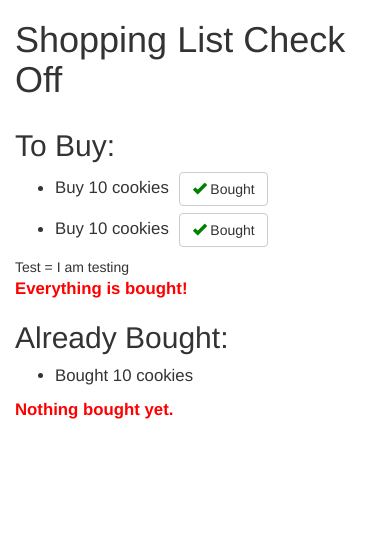
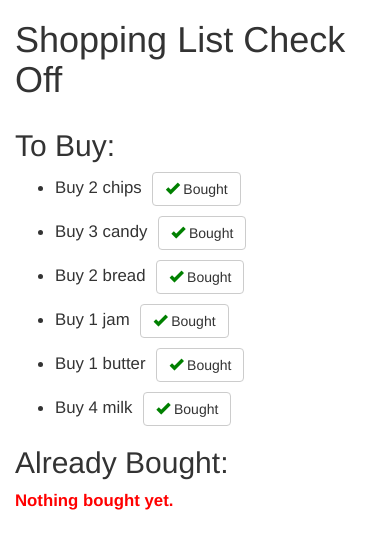
Before and after one commit to pallabrath/coursera-angularjs, a plain HTML site: page module2-solution/index.html in a window 390 px wide. Drawn offline with nearby package versions, Linux system fonts and the light colour scheme.

Commit message:
changed to complete assignment.

```diff
--- a/module2-solution/index.html
+++ b/module2-solution/index.html
@@ -32,21 +32,21 @@
     <!-- To Buy List -->
     <div class="col-md-6" ng-controller="ToBuyController">
      <h2>To Buy:</h2>
-     <ul>
-       <li>Buy 10 cookies <button class="btn btn-default"><span class="glyphicon glyphicon-ok"></span> Bought</button></li>
-       <li>Buy 10 cookies <button class="btn btn-default"><span class="glyphicon glyphicon-ok"></span> Bought</button></li>
+     <ul ng-repeat="item in catlog">
+       <li>Buy {{item.quantity}} {{item.name}}
+         <button class="btn btn-default" ng-click="addToCart($index)">
+         <span class="glyphicon glyphicon-ok"></span> Bought</button></li>
      </ul>
-     Test = {{catlog}}
-     <div class="emptyMessage">Everything is bought!</div>
+     <div class="emptyMessage"  ng-hide="catlog.length > 0">Everything is bought!</div>
     </div>
 
     <!-- Already Bought List -->
-    <div class="col-md-6">
+    <div class="col-md-6" ng-controller="AlreadyBoughtController">
      <h2>Already Bought:</h2>
-     <ul>
-       <li>Bought 10 cookies</li>
+     <ul ng-repeat="item in alreadyBoughtItems">
+       <li>Bought {{item.quantity}} {{item.name}}</li>
      </ul>
-     <div class="emptyMessage">Nothing bought yet.</div>
+     <div class="emptyMessage" ng-hide="alreadyBoughtItems.length > 0">Nothing bought yet.</div>
     </div>
   </div>
 </div>
--- a/module2-solution/js/app.js
+++ b/module2-solution/js/app.js
@@ -3,15 +3,34 @@
 'use strict;'
  angular.module('ShoppingCart',[])
   .controller('ToBuyController',ToBuyController)
+  .controller('AlreadyBoughtController',AlreadyBoughtController)
   .service('ShoppingCartService',ShoppingCartService);
   ToBuyController.$inject = ['$scope','ShoppingCartService'];
+  AlreadyBoughtController.$inject = ['$scope','ShoppingCartService'];
   function ToBuyController($scope, ShoppingCartService)
   {
     $scope.catlog = ShoppingCartService.catlog;
+    $scope.addToCart = function(index) {
+      ShoppingCartService.addToCart(index);
+    }
+  }
+  function AlreadyBoughtController($scope, ShoppingCartService)
+  {
+    $scope.alreadyBoughtItems = ShoppingCartService.alreadyBoughtItems;
   }
   function ShoppingCartService()
   {
-    this.catlog = "I am testing";
+    var ShoppingCartService = this;
+    ShoppingCartService.catlog = [{name: 'chips', quantity : 2 },{name: 'candy', quantity : 3},
+  {name: 'bread', quantity : 2 },{name: 'jam', quantity : 1 },
+  {name: 'butter', quantity : 1 },{name: 'milk', quantity : 4 }];
+    ShoppingCartService.alreadyBoughtItems = [];
+    ShoppingCartService.addToCart = function(index)
+    {
+      //console.log("I am right here "+index);
+      ShoppingCartService.alreadyBoughtItems.push(ShoppingCartService.catlog[index]);
+      ShoppingCartService.catlog.splice(index, 1);
+    }
   }
 }
 )();
```
